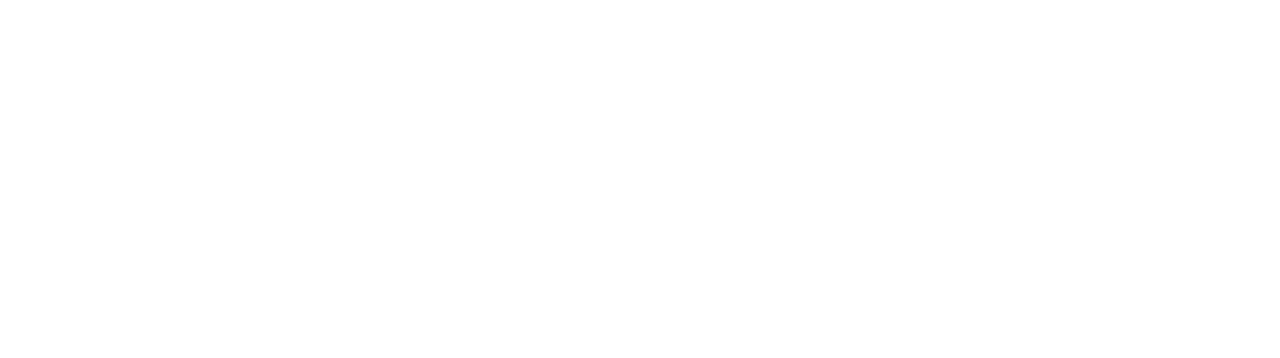
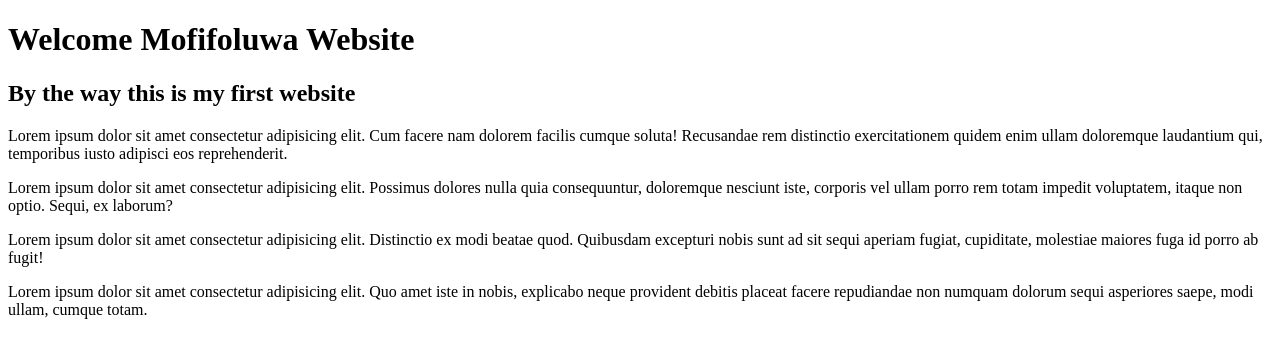
Before and after one commit to obahphemmy/mofifoluwa-session1, a plain HTML site: page index.html in a window 1280 px wide. Drawn offline with Linux system fonts and the light colour scheme.

Commit message:
Added some content to the body

```diff
--- a/index.html
+++ b/index.html
@@ -7,6 +7,14 @@
     <title>My First Website</title>
 </head>
 <body>
+    <h1>Welcome Mofifoluwa Website</h1>
+    <h2>By the way this is my first website</h2>
+    <p>Lorem ipsum dolor sit amet consectetur adipisicing elit. Cum facere nam dolorem facilis cumque soluta! Recusandae rem distinctio exercitationem quidem enim ullam doloremque laudantium qui, temporibus iusto adipisci eos reprehenderit.</p>
 
+    <p>Lorem ipsum dolor sit amet consectetur adipisicing elit. Possimus dolores nulla quia consequuntur, doloremque nesciunt iste, corporis vel ullam porro rem totam impedit voluptatem, itaque non optio. Sequi, ex laborum?</p>
+
+    <p>Lorem ipsum dolor sit amet consectetur adipisicing elit. Distinctio ex modi beatae quod. Quibusdam excepturi nobis sunt ad sit sequi aperiam fugiat, cupiditate, molestiae maiores fuga id porro ab fugit!</p>
+
+    <p>Lorem ipsum dolor sit amet consectetur adipisicing elit. Quo amet iste in nobis, explicabo neque provident debitis placeat facere repudiandae non numquam dolorum sequi asperiores saepe, modi ullam, cumque totam.</p>
 </body>
 </html>
```
